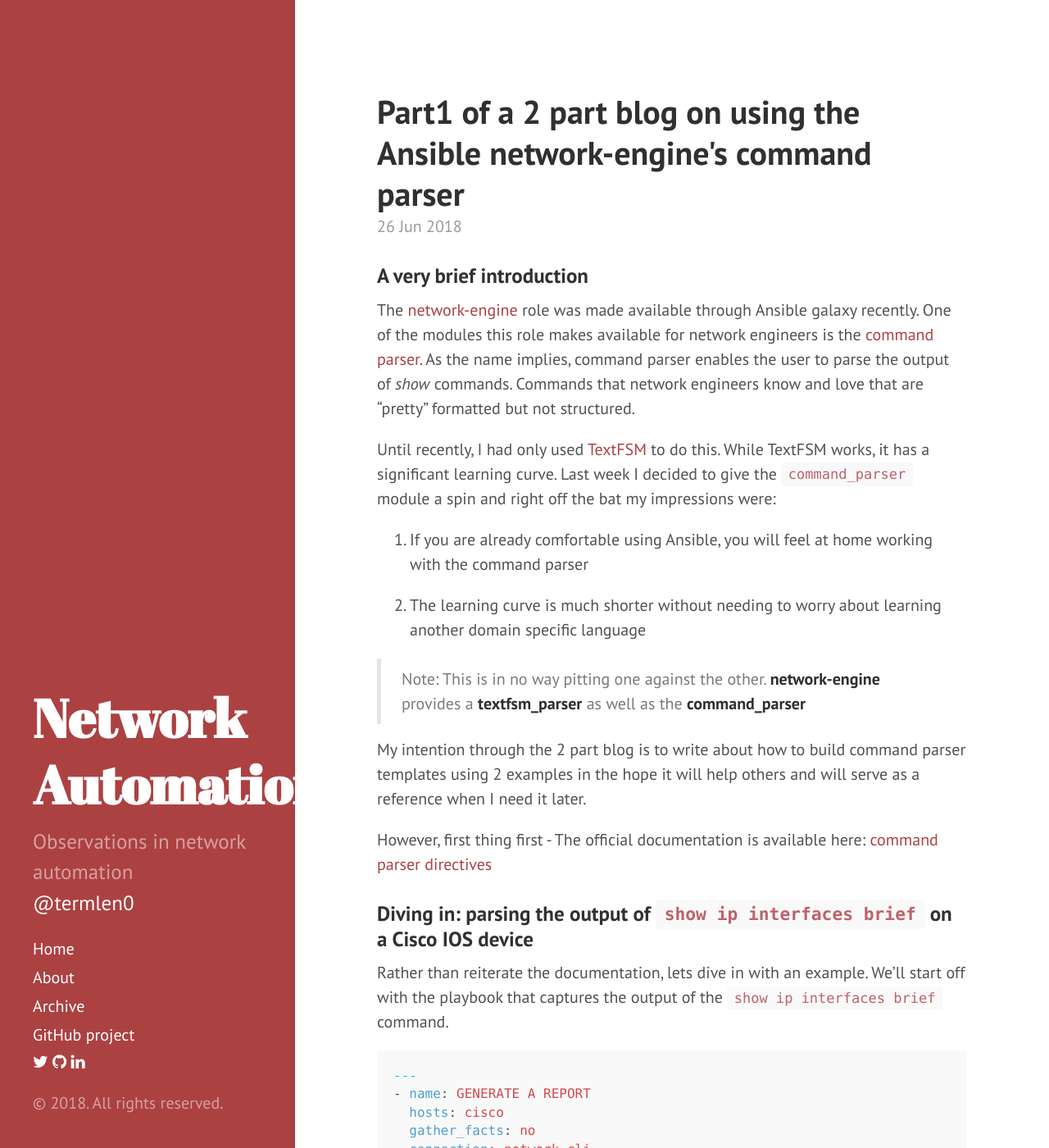
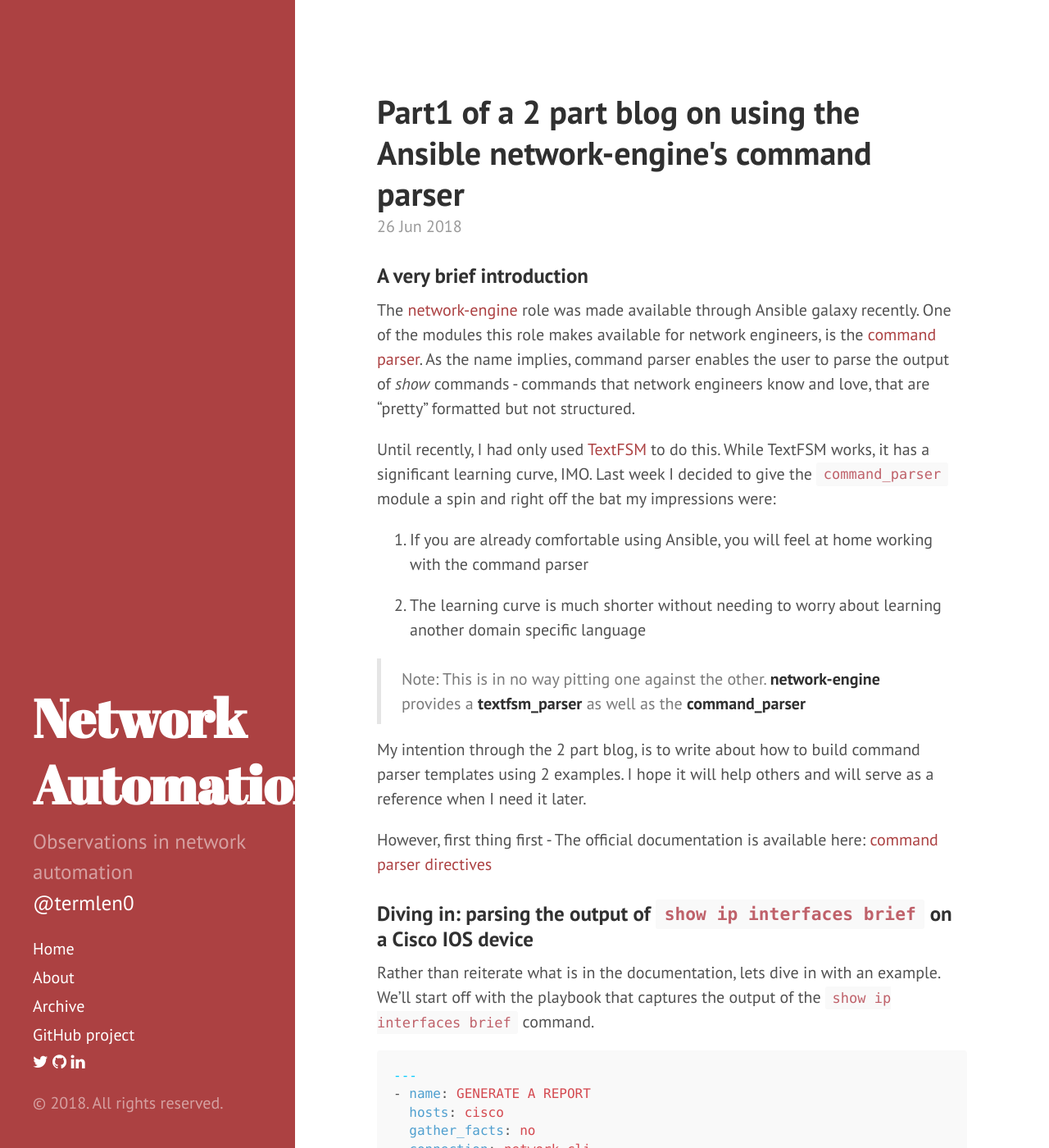
Before and after one commit to termlen0/termlen0.github.io, a Jekyll site: the page built from _posts/2018-06-26-observations.md, in a window 1280 px wide and 1400 px high. Shown: the whole window at 82% size. Built offline with Jekyll 4.4.1, drawn with Linux system fonts in a browser that asks for light colours; nearby versions of some CDN libraries; Markdown is read by kramdown in place of the engine named in the settings; comment, search, counter and statistics services are not loaded; some of the changed text lies outside the part shown.

Commit message:
Fix some typos

````diff
--- a/_posts/2018-06-26-observations.md
+++ b/_posts/2018-06-26-observations.md
@@ -7,9 +7,9 @@
 
 ### A very brief introduction
 
-The [network-engine](https://github.com/ansible-network/network-engine/blob/devel/docs/user_guide/README.md) role was made available through Ansible galaxy recently. One of the modules this role makes available for network engineers is the [command parser](https://github.com/ansible-network/network-engine/blob/devel/docs/user_guide/command_parser.md). As the name implies, command parser enables the user to parse the output of _show_ commands. Commands that network engineers know and love that are "pretty" formatted but not structured.
+The [network-engine](https://github.com/ansible-network/network-engine/blob/devel/docs/user_guide/README.md) role was made available through Ansible galaxy recently. One of the modules this role makes available for network engineers, is the [command parser](https://github.com/ansible-network/network-engine/blob/devel/docs/user_guide/command_parser.md). As the name implies, command parser enables the user to parse the output of _show_ commands - commands that network engineers know and love, that are "pretty" formatted but not structured.
 
-Until recently, I had only used [TextFSM](https://github.com/google/textfsm) to do this. While TextFSM works, it has a significant learning curve. Last week I decided to give the `command_parser` module a spin and right off the bat my impressions were:
+Until recently, I had only used [TextFSM](https://github.com/google/textfsm) to do this. While TextFSM works, it has a significant learning curve, IMO. Last week I decided to give the `command_parser` module a spin and right off the bat my impressions were:
 
 1. If you are already comfortable using Ansible, you will feel at home working with the command parser
 
@@ -20,14 +20,14 @@
 
 <!--more-->
 
-My intention through the 2 part blog is to write about how to build command parser templates using 2 examples in the hope it will help others and will serve as a reference when I need it later.
+My intention through the 2 part blog, is to write about how to build command parser templates using 2 examples. I hope it will help others and will serve as a reference when I need it later.
 
 However, first thing first - The official documentation is available here: [command parser directives](https://github.com/ansible-network/network-engine/blob/devel/docs/directives/parser_directives.md)
 
 ### Diving in: parsing the output of `show ip interfaces brief` on a Cisco IOS device
 
 
-Rather than reiterate the documentation, lets dive in with an example. We'll start off with the playbook that captures the output of the `show ip interfaces brief` command.
+Rather than reiterate what is in the documentation, lets dive in with an example. We'll start off with the playbook that captures the output of the `show ip interfaces brief` command.
 
 
 ``` yaml
````
Also changed, not shown: other parts of _posts/2018-06-26-observations.md (+4 -4 lines).
